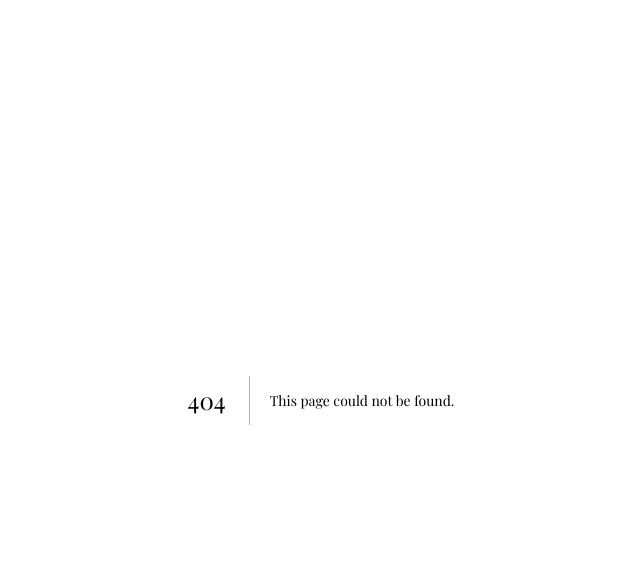
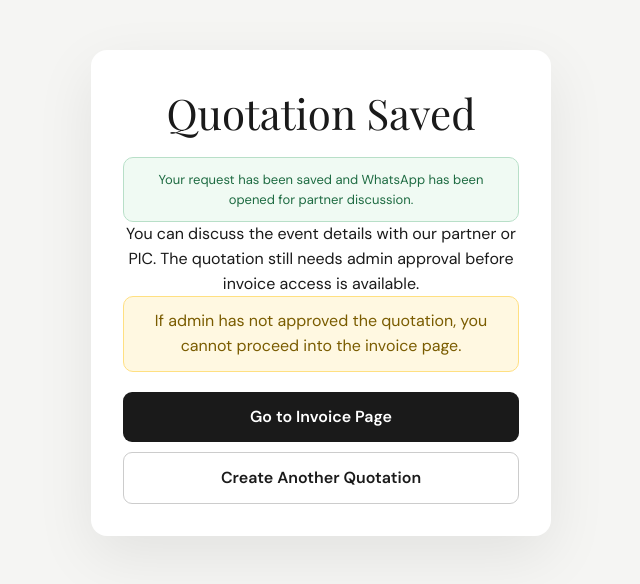
Before and after one commit to rombj666/Invoice-Quotation-System, a Next.js app in the folder apps/web/: page /quotation/contacted in a window 1280 px wide. Before the commit this address had no page. Shown: the top 584 px of the page, without its empty margins (319-959 px from the left). Built offline with nearby package versions, Linux system fonts and the light colour scheme.

Commit message:
second version

```diff
--- /dev/null
+++ b/apps/web/app/quotation/contacted/page.tsx
@@ -0,0 +1,22 @@
+import Link from "next/link";
+
+export default function QuotationContactedPage() {
+  return (
+    <main className="hc-page">
+      <div className="hc-card result-card">
+        <h1>Quotation Saved</h1>
+        <div className="ok-summary">Your request has been saved and WhatsApp has been opened for partner discussion.</div>
+        <p>You can discuss the event details with our partner or PIC. The quotation still needs admin approval before invoice access is available.</p>
+        <p className="approval-note">If admin has not approved the quotation, you cannot proceed into the invoice page.</p>
+        <div className="result-actions">
+          <Link className="hc-button hc-button-primary" href="/invoice">
+            Go to Invoice Page
+          </Link>
+          <Link className="hc-button hc-button-secondary" href="/quotation">
+            Create Another Quotation
+          </Link>
+        </div>
+      </div>
+    </main>
+  );
+}
--- /dev/null
+++ b/apps/web/app/quotation/submitted/page.tsx
@@ -0,0 +1,22 @@
+import Link from "next/link";
+
+export default function QuotationSubmittedPage() {
+  return (
+    <main className="hc-page">
+      <div className="hc-card result-card">
+        <h1>Quotation Submitted</h1>
+        <div className="ok-summary">Your quotation has been submitted successfully.</div>
+        <p>Our team will review it and contact you shortly. Please wait for partner or admin approval before continuing to the invoice step.</p>
+        <p className="approval-note">If admin has not approved the quotation, you cannot proceed into the invoice page.</p>
+        <div className="result-actions">
+          <Link className="hc-button hc-button-primary" href="/invoice">
+            Go to Invoice Page
+          </Link>
+          <Link className="hc-button hc-button-secondary" href="/quotation">
+            Create Another Quotation
+          </Link>
+        </div>
+      </div>
+    </main>
+  );
+}
--- a/apps/web/components/invoice/InvoicePreview.tsx
+++ b/apps/web/components/invoice/InvoicePreview.tsx
@@ -2,7 +2,7 @@
 
 import type { QuotationData } from "../../types/quotation";
 import { calculatePricing, getBaristasNeeded } from "../../lib/pricing";
-import { formatDateLabel, formatMoney, formatTime } from "../../lib/formatters";
+import { formatCompactDate, formatMoney, formatTime } from "../../lib/formatters";
 
 export function InvoicePreview({ invoiceNo, quotation }: { invoiceNo: string; quotation: QuotationData }) {
   const pricing = calculatePricing(quotation);
@@ -16,7 +16,7 @@ export function InvoicePreview({ invoiceNo, quotation }: { invoiceNo: string; qu
 
   function drinkLabel(dateId: string, drinkId: (typeof drinkNames)[number][0]) {
     const qty = quotation.drinkOrders[dateId]?.[drinkId] ?? { ice: 0, hot: 0 };
-    return `Ice ${qty.ice}${drinkId === "lemonade" ? "" : `, Hot ${qty.hot}`}`;
+    return drinkId === "lemonade" ? `${qty.ice} ice` : `${qty.ice} / ${qty.hot}`;
   }
 
   return (
@@ -32,7 +32,7 @@ export function InvoicePreview({ invoiceNo, quotation }: { invoiceNo: string; qu
             </div>
             <div>
               <span>Invoice Date</span>
-              <strong>{new Date().toLocaleDateString("en-GB", { day: "numeric", month: "long", year: "numeric" })}</strong>
+              <strong>{formatCompactDate(new Date())}</strong>
             </div>
             <div>
               <span>Quote Ref</span>
@@ -62,19 +62,35 @@ export function InvoicePreview({ invoiceNo, quotation }: { invoiceNo: string; qu
 
       <div className="invoice-section">
         <h3>Event Summary</h3>
-        <div className="summary-rows">
-          <div><strong>Dates</strong><span>{quotation.serviceDates.map((date) => formatDateLabel(date.serviceDate)).join(", ")}</span></div>
-          <div><strong>Time</strong><span>{firstDate ? `${formatTime(firstDate.startTime)} to ${formatTime(firstDate.endTime)}` : "-"}</span></div>
-          <div><strong>Total cups</strong><span>{pricing.totalCups}</span></div>
-          <div><strong>Cups per date</strong><span>{quotation.serviceDates.map((date) => `${date.cups} on ${formatDateLabel(date.serviceDate)}`).join(", ")}</span></div>
-          <div><strong>Barista(s)</strong><span>{firstDate ? getBaristasNeeded(firstDate) : "-"}</span></div>
+        <div className="invoice-summary-grid">
+          <div>
+            <span>Total cups</span>
+            <strong>{pricing.totalCups}</strong>
+          </div>
+          <div>
+            <span>First service time</span>
+            <strong>{firstDate ? `${formatTime(firstDate.startTime)} to ${formatTime(firstDate.endTime)}` : "-"}</strong>
+          </div>
+          <div>
+            <span>First date barista(s)</span>
+            <strong>{firstDate ? getBaristasNeeded(firstDate) : "-"}</strong>
           </div>
         </div>
+        <ul className="invoice-date-list">
+          {quotation.serviceDates.map((date) => (
+            <li key={date.id}>
+              <strong>{formatCompactDate(date.serviceDate)}</strong>
+              <span>{formatTime(date.startTime)} to {formatTime(date.endTime)}</span>
+              <span>{date.cups} cups</span>
+              <span>{getBaristasNeeded(date)} barista(s)</span>
+            </li>
+          ))}
+        </ul>
+      </div>
 
-      <table className="invoice-table">
+      <table className="invoice-table invoice-item-table">
         <thead>
           <tr>
-            <th>No.</th>
             <th>Item</th>
             <th>Description</th>
             <th>Qty</th>
@@ -84,55 +100,50 @@ export function InvoicePreview({ invoiceNo, quotation }: { invoiceNo: string; qu
         </thead>
         <tbody>
           <tr>
-            <td>1</td>
             <td>Coffee Catering</td>
             <td>
               Americano, Cafe Latte, Dark Chocolate, Lemonade
             </td>
-            <td>1</td>
-            <td>{formatMoney(pricing.baseAmount)}</td>
-            <td>{formatMoney(pricing.baseAmount)}</td>
+            <td className="number-cell">1</td>
+            <td className="amount-cell">{formatMoney(pricing.baseAmount)}</td>
+            <td className="amount-cell">{formatMoney(pricing.baseAmount)}</td>
           </tr>
           {pricing.setupFee > 0 ? (
             <tr>
-              <td></td>
               <td>Setup Fee</td>
               <td>Small order setup fee</td>
-              <td>1</td>
-              <td>{formatMoney(pricing.setupFee)}</td>
-              <td>{formatMoney(pricing.setupFee)}</td>
+              <td className="number-cell">1</td>
+              <td className="amount-cell">{formatMoney(pricing.setupFee)}</td>
+              <td className="amount-cell">{formatMoney(pricing.setupFee)}</td>
             </tr>
           ) : null}
           {pricing.extraBaristaFee > 0 ? (
             <tr>
-              <td></td>
               <td>Additional Barista Fee</td>
               <td>Extra barista(s) required</td>
-              <td>1</td>
-              <td>{formatMoney(pricing.extraBaristaFee)}</td>
-              <td>{formatMoney(pricing.extraBaristaFee)}</td>
+              <td className="number-cell">1</td>
+              <td className="amount-cell">{formatMoney(pricing.extraBaristaFee)}</td>
+              <td className="amount-cell">{formatMoney(pricing.extraBaristaFee)}</td>
             </tr>
           ) : null}
           {pricing.machineRentalFee > 0 ? (
             <tr>
-              <td></td>
               <td>Machine Rental</td>
               <td>Additional coffee machine rental</td>
-              <td>1</td>
-              <td>{formatMoney(pricing.machineRentalFee)}</td>
-              <td>{formatMoney(pricing.machineRentalFee)}</td>
+              <td className="number-cell">1</td>
+              <td className="amount-cell">{formatMoney(pricing.machineRentalFee)}</td>
+              <td className="amount-cell">{formatMoney(pricing.machineRentalFee)}</td>
             </tr>
           ) : null}
           {pricing.addonTotal + pricing.cupSleeveFee + pricing.cupStickerFee > 0 ? (
             <tr>
-              <td></td>
               <td>
                 Add-ons
               </td>
               <td>{[...quotation.selectedAddons.map((addon) => addon.name), quotation.hasCupSleeves ? "Custom Cup Sleeves" : "", quotation.hasCupStickers ? "Custom Cup Stickers" : ""].filter(Boolean).join(", ")}</td>
-              <td>1</td>
-              <td>{formatMoney(pricing.addonTotal + pricing.cupSleeveFee + pricing.cupStickerFee)}</td>
-              <td>{formatMoney(pricing.addonTotal + pricing.cupSleeveFee + pricing.cupStickerFee)}</td>
+              <td className="number-cell">1</td>
+              <td className="amount-cell">{formatMoney(pricing.addonTotal + pricing.cupSleeveFee + pricing.cupStickerFee)}</td>
+              <td className="amount-cell">{formatMoney(pricing.addonTotal + pricing.cupSleeveFee + pricing.cupStickerFee)}</td>
             </tr>
           ) : null}
         </tbody>
@@ -140,27 +151,20 @@ export function InvoicePreview({ invoiceNo, quotation }: { invoiceNo: string; qu
 
       <div className="invoice-section">
         <h3>Drink Breakdown</h3>
+        {quotation.sameDrinkDistribution ? (
+          <div className="ok-summary">Hour Coffee will decide the final drink ratio and distribution for this event.</div>
+        ) : (
           <div className="table-scroll">
-          <table className="invoice-table compact">
-            <thead><tr><th>Date</th>{drinkNames.map(([, name]) => <th key={name}>{name}</th>)}</tr></thead>
+            <table className="invoice-table compact drink-summary-table">
+              <thead><tr><th>Date</th>{drinkNames.map(([id, name]) => <th key={id}>{name}<small>{id === "lemonade" ? "Ice only" : "Ice / Hot"}</small></th>)}</tr></thead>
               <tbody>
                 {quotation.serviceDates.map((date) => (
-                <tr key={date.id}><td>{formatDateLabel(date.serviceDate)}</td>{drinkNames.map(([id]) => <td key={id}>{drinkLabel(date.id, id)}</td>)}</tr>
+                  <tr key={date.id}><td className="date-cell">{formatCompactDate(date.serviceDate)}</td>{drinkNames.map(([id]) => <td className="number-cell" key={id}>{drinkLabel(date.id, id)}</td>)}</tr>
                 ))}
               </tbody>
             </table>
           </div>
-      </div>
-
-      <div className="invoice-section">
-        <h3>Acknowledgements</h3>
-        <div className="ack-summary">
-          <div>Access 75 to 120 minutes before service.</div>
-          <div>Service space 5 ft by 5 ft per cart.</div>
-          <div>One dedicated 13A 240V socket within 10 ft.</div>
-          <div>Wheelchair accessible service location.</div>
-          <div>No refund for unredeemed drinks.</div>
-        </div>
+        )}
       </div>
 
       <div className="invoice-totals">
--- a/apps/web/components/invoice/InvoiceShell.tsx
+++ b/apps/web/components/invoice/InvoiceShell.tsx
@@ -132,6 +132,10 @@ export function InvoiceShell() {
 
   function validateEditedDrinks(): boolean {
     if (!quotation) return false;
+    if (quotation.sameDrinkDistribution) {
+      setReviewError("");
+      return true;
+    }
     for (const date of quotation.serviceDates) {
       if (drinkTotalForDate(quotation, date.id) !== date.cups) {
         setReviewError(`Drink quantities for ${date.serviceDate} must equal ${date.cups} cups.`);
--- a/apps/web/components/quotation/DrinkPreferencesStep.tsx
+++ b/apps/web/components/quotation/DrinkPreferencesStep.tsx
@@ -44,6 +44,7 @@ export function DrinkPreferencesStep({ data, setData, onBack, onNext, error }: P
   const activeDate = useMemo(() => data.serviceDates.find((date) => date.id === activeDateId) ?? data.serviceDates[0], [activeDateId, data.serviceDates]);
 
   function updateDrink(drinkId: DrinkId, type: "ice" | "hot", value: number) {
+    if (data.sameDrinkDistribution) return;
     if (!activeDate) return;
     const dateOrder = data.drinkOrders[activeDate.id] ?? {};
     const current = dateOrder[drinkId] ?? { ice: 0, hot: 0 };
@@ -62,7 +63,7 @@ export function DrinkPreferencesStep({ data, setData, onBack, onNext, error }: P
   function openModal(drinkId: DrinkId) {
     if (!activeDate) return;
     if (data.sameDrinkDistribution) {
-      setCopyMessage("Drink distribution is locked because same distribution is applied to all dates.");
+      setCopyMessage("Drink distribution is locked because Hour Coffee will decide it for this event.");
       return;
     }
     const quantity = data.drinkOrders[activeDate.id]?.[drinkId] ?? { ice: 0, hot: 0 };
@@ -128,29 +129,13 @@ export function DrinkPreferencesStep({ data, setData, onBack, onNext, error }: P
   }
 
   function toggleSameDistribution(checked: boolean) {
-    if (!activeDate) return;
     if (checked) {
-      const sourceOrder = data.drinkOrders[activeDate.id] ?? {};
-      const nextOrders = { ...data.drinkOrders };
-      data.serviceDates.forEach((target: ServiceDate) => {
-        const scale = target.cups / activeDate.cups;
-        const copied = {} as DrinkOrderByDate[string];
-        drinks.forEach((drink) => {
-          const source = sourceOrder[drink.id] ?? { ice: 0, hot: 0 };
-          copied[drink.id] = {
-            ice: Math.round(source.ice * scale),
-            hot: drink.hasHot ? Math.round(source.hot * scale) : 0
-          };
-        });
-        const copiedTotal = Object.values(copied).reduce((sum, item) => sum + item.ice + item.hot, 0);
-        const diff = target.cups - copiedTotal;
-        if (diff !== 0) copied.americano.ice = Math.max(0, copied.americano.ice + diff);
-        nextOrders[target.id] = copied;
-      });
-      setData({ ...data, drinkOrders: nextOrders, sameDrinkDistribution: true, masterDrinkDate: activeDate.id });
-      setCopyMessage("Drink distribution copied to all selected dates.");
+      closeModal();
+      setData({ ...data, sameDrinkDistribution: true, masterDrinkDate: undefined });
+      setCopyMessage("Hour Coffee will decide the drink distribution for this event.");
     } else {
       setData({ ...data, sameDrinkDistribution: false });
+      setCopyMessage("");
     }
   }
 
@@ -188,20 +173,25 @@ export function DrinkPreferencesStep({ data, setData, onBack, onNext, error }: P
         })}
       </div>
 
-      <div className={assigned === activeDate.cups ? "ok-summary" : "warn-summary"}>
-        Assigned {assigned} of {activeDate.cups} cups for {formatShortDate(activeDate.serviceDate)}
-      </div>
+      <label className="same-distribution-option decision-option">
+        <input type="checkbox" checked={data.sameDrinkDistribution} onChange={(event) => toggleSameDistribution(event.target.checked)} />
+        <span>Let Hour Coffee decide the drink distribution for this event.</span>
+      </label>
+      {data.sameDrinkDistribution ? <div className="ok-summary">Drink editing is disabled. Hour Coffee will handle the final drink ratio and distribution.</div> : null}
+
+      {data.sameDrinkDistribution ? (
+        <div className="ok-summary">Distribution for {formatShortDate(activeDate.serviceDate)} will be handled by Hour Coffee.</div>
+      ) : (
+        <div className={assigned === activeDate.cups ? "ok-summary" : "warn-summary"}>
+          Assigned {assigned} of {activeDate.cups} cups for {formatShortDate(activeDate.serviceDate)}
+        </div>
+      )}
 
       {data.serviceDates.length > 1 ? (
         <>
-          <Button type="button" variant="secondary" onClick={copyToAll}>
+          <Button type="button" variant="secondary" onClick={copyToAll} disabled={data.sameDrinkDistribution}>
             Copy same drinks to all dates
           </Button>
-          <label className="same-distribution-option">
-            <input type="checkbox" checked={data.sameDrinkDistribution} onChange={(event) => toggleSameDistribution(event.target.checked)} />
-            <span>Use the same drink distribution for all selected dates</span>
-          </label>
-          {data.sameDrinkDistribution ? <div className="ok-summary">Same drink distribution is applied to all selected dates.</div> : null}
         </>
       ) : null}
       {copyMessage ? <div className="ok-summary">{copyMessage}</div> : null}
--- a/apps/web/components/quotation/QuotationShell.tsx
+++ b/apps/web/components/quotation/QuotationShell.tsx
@@ -119,6 +119,10 @@ export function QuotationShell() {
   }
 
   function validateDrinks() {
+    if (data.sameDrinkDistribution) {
+      next();
+      return;
+    }
     for (const date of data.serviceDates) {
       const total = drinkTotalForDate(data, date.id);
       if (total !== date.cups) return setError(`Drink quantities for ${date.serviceDate} must equal ${date.cups} cups.`);
--- a/apps/web/styles/globals.css
+++ b/apps/web/styles/globals.css
@@ -756,23 +756,68 @@ p {
 
 .summary-table {
   width: 100%;
-  border-collapse: collapse;
-  font-size: 12px;
+  border-collapse: separate;
+  border-spacing: 0;
+  border: 1px solid #e7e2da;
+  border-radius: 10px;
+  overflow: hidden;
+  background: #fff;
+  font-size: 13px;
 }
 
 .summary-table th,
 .summary-table td {
   border-bottom: 1px solid #eee;
-  padding: 9px 8px;
+  padding: 11px 12px;
   text-align: left;
-  vertical-align: top;
+  vertical-align: middle;
 }
 
 .summary-table th {
+  background: #faf7f1;
   color: #555;
   font-size: 10px;
   letter-spacing: 0.7px;
   text-transform: uppercase;
+  white-space: nowrap;
+}
+
+.summary-table tr:last-child td {
+  border-bottom: 0;
+}
+
+.drink-summary-table {
+  min-width: 720px;
+}
+
+.drink-summary-table th,
+.drink-summary-table td {
+  white-space: nowrap;
+}
+
+.drink-summary-table th small {
+  display: block;
+  color: #999;
+  font-size: 10px;
+  font-weight: 600;
+  letter-spacing: 0;
+  margin-top: 3px;
+  text-transform: none;
+}
+
+.date-cell {
+  font-weight: 700;
+  white-space: nowrap;
+}
+
+.number-cell {
+  text-align: center !important;
+  white-space: nowrap;
+}
+
+.amount-cell {
+  text-align: right !important;
+  white-space: nowrap;
 }
 
 .total-box {
@@ -794,7 +839,7 @@ p {
 }
 
 .invoice-page .wide-card {
-  width: min(100%, 460px);
+  width: min(100%, 1120px);
 }
 
 .invoice-preview-wrap,
@@ -804,7 +849,7 @@ p {
 }
 
 .invoice-table.compact {
-  min-width: 520px;
+  min-width: 720px;
 }
 
 .ack-summary {
@@ -823,7 +868,9 @@ p {
 .invoice-card {
   border: 1px solid #e5e0d8;
   border-radius: 12px;
-  padding: 24px;
+  width: min(100%, 920px);
+  margin: 0 auto;
+  padding: 36px;
   background: #fff;
 }
 
@@ -879,7 +926,11 @@ p {
 
 .invoice-table {
   width: 100%;
-  border-collapse: collapse;
+  border-collapse: separate;
+  border-spacing: 0;
+  border: 1px solid #e7e2da;
+  border-radius: 10px;
+  overflow: hidden;
   margin-top: 22px;
   font-size: 13px;
 }
@@ -887,9 +938,86 @@ p {
 .invoice-table th,
 .invoice-table td {
   border-bottom: 1px solid #eee;
-  padding: 10px;
+  padding: 12px;
   text-align: left;
-  vertical-align: top;
+  vertical-align: middle;
+}
+
+.invoice-table th {
+  background: #faf7f1;
+  color: #555;
+  font-size: 10px;
+  letter-spacing: 0.7px;
+  text-transform: uppercase;
+  white-space: nowrap;
+}
+
+.invoice-table tr:last-child td {
+  border-bottom: 0;
+}
+
+.invoice-item-table th:nth-child(1),
+.invoice-item-table td:nth-child(1) {
+  width: 22%;
+  font-weight: 700;
+}
+
+.invoice-item-table th:nth-child(2),
+.invoice-item-table td:nth-child(2) {
+  width: 40%;
+}
+
+.invoice-item-table th:nth-child(3),
+.invoice-item-table td:nth-child(3) {
+  width: 8%;
+}
+
+.invoice-item-table th:nth-child(4),
+.invoice-item-table td:nth-child(4),
+.invoice-item-table th:nth-child(5),
+.invoice-item-table td:nth-child(5) {
+  width: 15%;
+}
+
+.invoice-summary-grid {
+  display: grid;
+  grid-template-columns: repeat(3, minmax(0, 1fr));
+  gap: 10px;
+}
+
+.invoice-summary-grid div {
+  border: 1px solid #eee;
+  border-radius: 10px;
+  background: #fafaf8;
+  padding: 12px;
+}
+
+.invoice-summary-grid span {
+  display: block;
+  color: #888;
+  font-size: 11px;
+  margin-bottom: 5px;
+  text-transform: uppercase;
+}
+
+.invoice-date-list {
+  display: grid;
+  gap: 8px;
+  list-style: none;
+  margin: 14px 0 0;
+  padding: 0;
+}
+
+.invoice-date-list li {
+  display: grid;
+  grid-template-columns: 110px 1fr 90px 100px;
+  gap: 10px;
+  align-items: center;
+  border: 1px solid #eee;
+  border-radius: 10px;
+  background: #fff;
+  padding: 10px 12px;
+  font-size: 13px;
 }
 
 .invoice-totals {
@@ -1096,6 +1224,31 @@ p {
   font-size: 13px;
 }
 
+.decision-option {
+  border: 1px solid #b8dfc8;
+  border-radius: 10px;
+  background: #f0faf3;
+  padding: 12px 14px;
+}
+
+.result-card {
+  text-align: center;
+}
+
+.approval-note {
+  border: 1px solid #ffe082;
+  border-radius: 10px;
+  background: #fff8e1;
+  color: #7a5c00;
+  padding: 12px 14px;
+}
+
+.result-actions {
+  display: grid;
+  gap: 10px;
+  margin-top: 20px;
+}
+
 .final-action-section {
   border: 1px solid #eee;
   border-radius: 12px;
@@ -1218,6 +1371,8 @@ p {
   .drink-row,
   .invoice-header,
   .invoice-two-col,
+  .invoice-summary-grid,
+  .invoice-date-list li,
   .cup-preview-row,
   .detail-grid {
     grid-template-columns: 1fr;
```
Also changed, not shown: apps/web/components/quotation/QuotationReviewStep.tsx (+43 -31 lines), apps/web/lib/formatters.ts (+8 -0 lines), 2 other files (tests, documents, lock files or other folders). Lines whose indentation alone changed are shown as unchanged.
